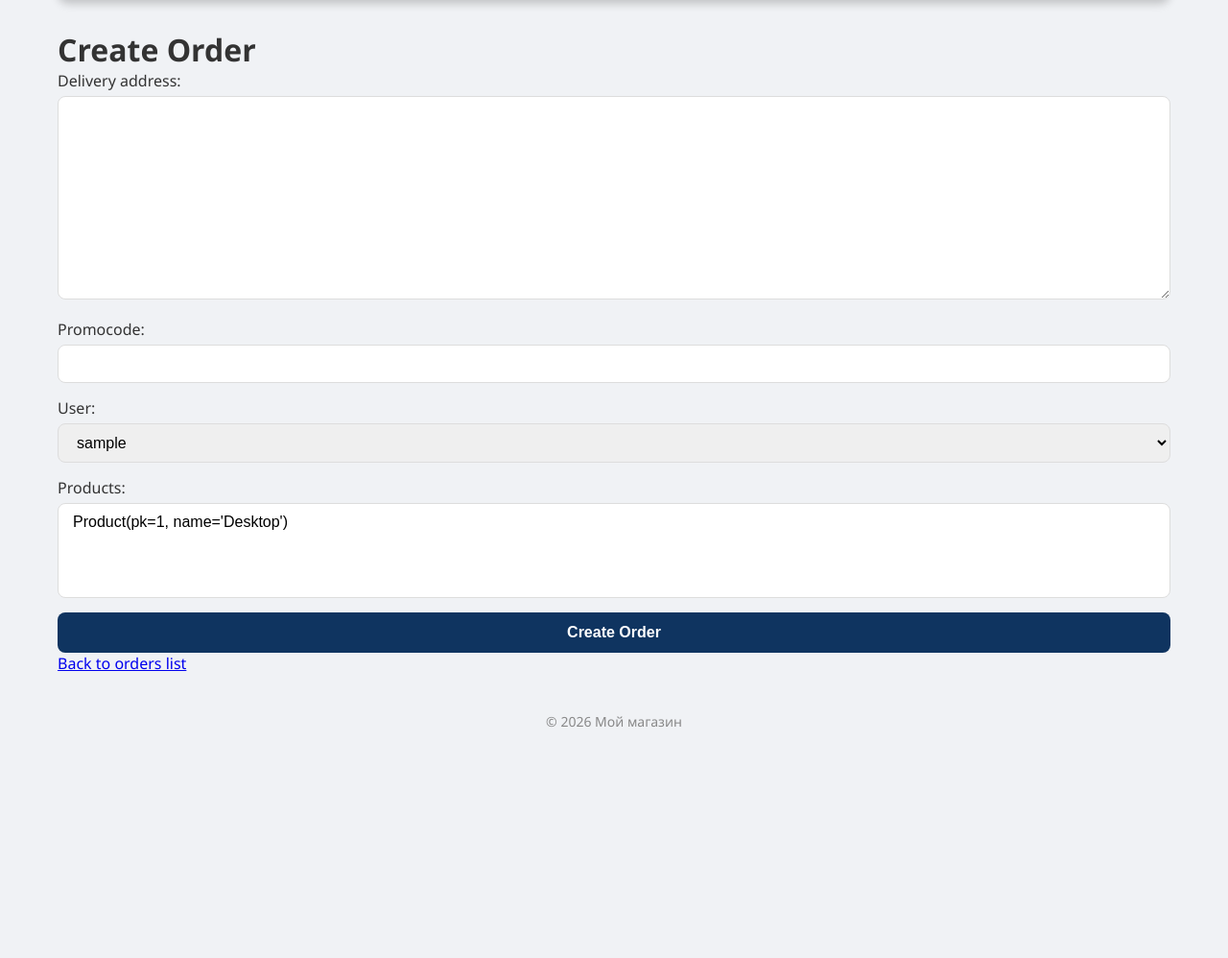
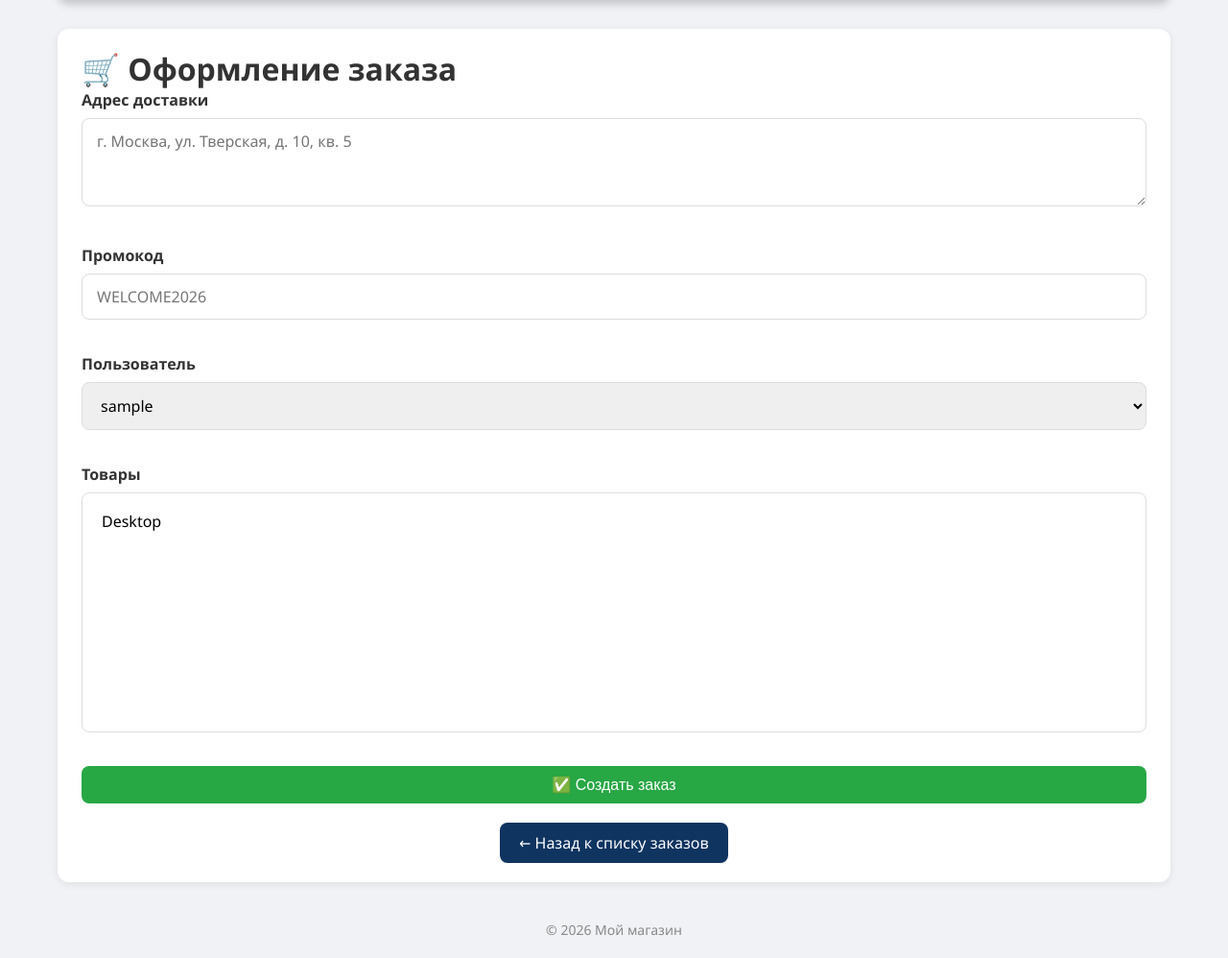
Before and after one commit to GregLem/django-shop-project, a Django app: page /shop/orders/create/ in a window 1280 px wide. Shown: the part 93-1091 px from the top of the page at 96% size. Before the commit the page ends 850 px from the top, so only its background shows below. Run offline with Django 5.2, Linux system fonts and the light colour scheme; the visitor is signed in with stand-in values (Sample User, id 1); data comes from the database, SQL or seed files in the repository; parts of the project's set-up code (start-up, migrations or seed data) failed here and were passed over.

Commit message:
Финальная версия проекта готова к защите
- Красивая форма оформления заказа (OrderForm)
- Отображение названий товаров через __str__
- Список заказов с фильтрацией по пользователю
- Карточки заказов с датами, товарами и ценами
- Все CRUD-операции работают
- Тесты 12/12 проходят
- Проект готов к защите

```diff
--- a/mysite/shopapp/forms.py
+++ b/mysite/shopapp/forms.py
@@ -1,7 +1,7 @@
 from django import forms
 from django.contrib.auth.models import Group
 
-from .models import Product
+from .models import Order, Product  # ← добавили Order
 
 
 class MultipleFileInput(forms.ClearableFileInput):
@@ -45,3 +45,42 @@ class GroupForm(forms.ModelForm):
     class Meta:
         model = Group
         fields = ("name",)
+
+
+# ============================================================
+# ФОРМА ЗАКАЗА (новый класс)
+# ============================================================
+
+class OrderForm(forms.ModelForm):
+    """
+    Форма оформления заказа.
+
+    Отличия от автоматической формы:
+    - Русские подписи полей
+    - Плейсхолдеры для удобства
+    - Настроенные виджеты (textarea, multiple select)
+    """
+
+    class Meta:
+        model = Order
+        fields = ("delivery_address", "promocode", "user", "products")
+
+        labels = {
+            "delivery_address": "Адрес доставки",
+            "promocode": "Промокод",
+            "user": "Пользователь",
+            "products": "Товары",
+        }
+
+        widgets = {
+            "delivery_address": forms.Textarea(attrs={
+                "rows": 3,
+                "placeholder": "г. Москва, ул. Тверская, д. 10, кв. 5",
+            }),
+            "promocode": forms.TextInput(attrs={
+                "placeholder": "WELCOME2026",
+            }),
+            "products": forms.SelectMultiple(attrs={
+                "size": 6,
+            }),
+        }
--- a/mysite/shopapp/models.py
+++ b/mysite/shopapp/models.py
@@ -35,8 +35,10 @@ class Product(models.Model):
     #     return self.description[:48] + "..."
 
 
+    # def __str__(self):
+    #     return f"Product(pk={self.pk}, name={self.name!r})"
     def __str__(self):
-        return f"Product(pk={self.pk}, name={self.name!r})"
+        return self.name  # ← показываем только название
 
 def product_images_directory_path(instance: "ProductImage", filename: str) -> str:
     return "products/product_{pk}/images/{filename}".format(pk=instance.product.pk, filename=filename,)
--- a/mysite/shopapp/templates/shopapp/order_create.html
+++ b/mysite/shopapp/templates/shopapp/order_create.html
@@ -1,19 +1,44 @@
 {% extends "shopapp/base.html" %}
 
-{% block title %}
-    Create Order
-{% endblock %}
+{% block title %}Оформление заказа{% endblock %}
 
 {% block body %}
-    <h1>Create Order</h1>
+    <div class="card">
+        <h1>🛒 Оформление заказа</h1>
 
-    <form method="post">
-        {% csrf_token %}
-        {{ form.as_p }}
-        <button type="submit">Create Order</button>
-    </form>
+        <form method="post">
+            {% csrf_token %}
 
-    <div>
-        <a href="{% url 'shopapp:order_list' %}">Back to orders list</a>
+            {% for field in form %}
+                <div style="margin-bottom: 20px;">
+                    <label for="{{ field.id_for_label }}"
+                           style="font-weight: 600; margin-bottom: 8px; display: block;">
+                        {{ field.label }}
+                    </label>
+
+                    {{ field }}
+
+                    {% if field.help_text %}
+                        <small style="color: #666;">{{ field.help_text }}</small>
+                    {% endif %}
+
+                    {% if field.errors %}
+                        <div style="color: #dc3545; margin-top: 5px;">
+                            {{ field.errors }}
+                        </div>
+                    {% endif %}
+                </div>
+            {% endfor %}
+
+            <button type="submit" class="btn btn-success" style="width: 100%;">
+                ✅ Создать заказ
+            </button>
+        </form>
+
+        <div style="margin-top: 20px; text-align: center;">
+            <a href="{% url 'shopapp:order_list' %}" class="btn btn-primary">
+                ← Назад к списку заказов
+            </a>
+        </div>
     </div>
 {% endblock %}
--- a/mysite/shopapp/views.py
+++ b/mysite/shopapp/views.py
@@ -25,7 +25,7 @@ from django.views.generic import (
     UpdateView,
 )
 
-from .forms import GroupForm, ProductForm
+from .forms import GroupForm, ProductForm, OrderForm
 from .models import Order, Product, ProductImage
 
 
@@ -247,16 +247,11 @@ class OrderCreateView(LoginRequiredMixin, CreateView):
     автоматически заполняется выбранным товаром.
     """
     model = Order
-    fields = ("delivery_address", "promocode", "user", "products")
+    form_class = OrderForm  # ← используем свою форму
     template_name = "shopapp/order_create.html"
     success_url = reverse_lazy("shopapp:order_list")
 
     def get_initial(self):
-        """
-        Предзаполняем форму:
-        - user — текущий пользователь
-        - products — товар из URL (?product=<id>)
-        """
         initial = super().get_initial()
 
         # Текущий пользователь
@@ -288,11 +283,16 @@ class OrderUpdateView(UpdateView):
         )
 
 
-class OrderDeleteView(PermissionRequiredMixin, DeleteView):
-    permission_required = "shopapp.delete_order"
+class OrderDeleteView(UserPassesTestMixin, DeleteView):
     model = Order
     template_name = "shopapp/order_confirm_delete.html"
     success_url = reverse_lazy("shopapp:order_list")
+
+    def test_func(self):
+        order = self.get_object()
+        user = self.request.user
+
+        return user.is_superuser or user.is_staff or order.user == user
 
 
 # ============================================================
--- a/mysite/static/css/style.css
+++ b/mysite/static/css/style.css
@@ -133,6 +133,15 @@ nav .user-info {
     background: #e0a800;
 }
 
+.btn-secondary {
+    background: #6c757d;
+    color: #fff;
+}
+
+.btn-secondary:hover {
+    background: #5a6268;
+}
+
 
 /* ============================================================
    ФОРМЫ
@@ -170,6 +179,49 @@ label {
     font-weight: 500;
     display: block;
     margin-bottom: 5px;
+}
+
+/* ============================================================
+   КРАСИВЫЕ ФОРМЫ
+   ============================================================ */
+
+form input[type="text"],
+form input[type="email"],
+form input[type="password"],
+form input[type="number"],
+form textarea,
+form select {
+    width: 100%;
+    padding: 12px 15px;
+    border: 1px solid #ddd;
+    border-radius: 8px;
+    font-size: 16px;
+    font-family: inherit;
+    transition: border-color 0.3s ease;
+}
+
+form input:focus,
+form textarea:focus,
+form select:focus {
+    outline: none;
+    border-color: #0f3460;
+    box-shadow: 0 0 0 3px rgba(15, 52, 96, 0.1);
+}
+
+form select[multiple] {
+    min-height: 150px;
+    padding: 10px;
+}
+
+form select[multiple] option {
+    padding: 8px 10px;
+    border-radius: 4px;
+    margin-bottom: 4px;
+}
+
+form select[multiple] option:checked {
+    background: #0f3460;
+    color: white;
 }
 
 
```
Also changed, not shown: mysite/shopapp/templates/shopapp/order_confirm_delete.html (added, +27 -0 lines).
